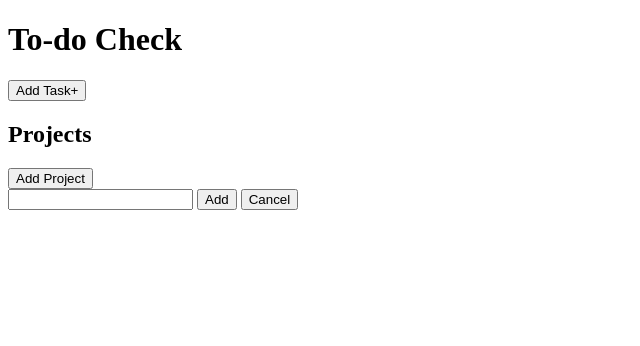
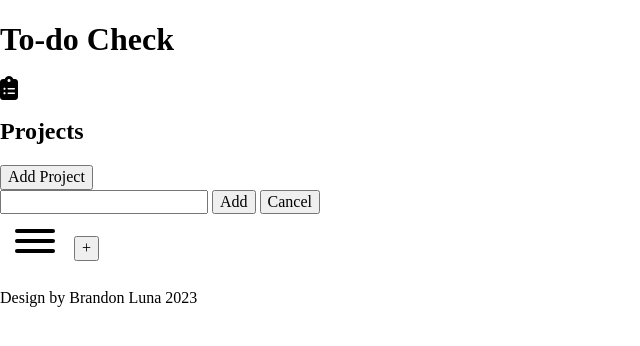
Before and after one commit to BrandonLunaCastro/To-do-List, a plain HTML site: page index.html in a window 1280 px wide. Shown: the whole page, without its empty margins (0-640 px from the left). Drawn offline with nearby package versions, Linux system fonts and the light colour scheme.

Commit message:
style: add basic styles to layout

```diff
--- a/index.html
+++ b/index.html
@@ -1,27 +1,39 @@
 <!DOCTYPE html>
 <html lang="en">
   <head>
-    <meta charset="UTF-8">
-    <meta name="viewport" content="width=device-width, initial-scale=1.0">
-    <script src="https://kit.fontawesome.com/b94ace870d.js" crossorigin="anonymous"></script>
+    <meta charset="UTF-8" />
+    <meta name="viewport" content="width=device-width, initial-scale=1.0" />
+    <link rel="stylesheet" href="./../src/normalize.css" />
+    <link rel="stylesheet" href="../src/hamburgers.css" />
+    <script
+      src="https://kit.fontawesome.com/b94ace870d.js"
+      crossorigin="anonymous"
+    ></script>
     <title>To-do-check</title>
   </head>
   <body>
     <header>
+      <div class="logo">
         <h1>To-do Check</h1>
+        <i class="fa-solid fa-clipboard-list fa-xl"></i>
+      </div>
     </header>
     <main>
-        <button type="button" id="addTask" name="addTask">Add Task+</button>
       <article>
         <dialog class="modal">
           <form class="form">
             <legend>Add Task</legend>
             <label for="title">Title</label>
-                    <input type="text" name="title" id="title">
+            <input type="text" name="title" id="title" />
             <label for="date">Due Date</label>
-                    <input type="date" name="dueDate" id="dueDate">
+            <input type="date" name="dueDate" id="dueDate" />
             <label for="descripion">Description</label>
-                    <textarea name="description" id="descripion" cols="6" rows="1"></textarea>
+            <textarea
+              name="description"
+              id="descripion"
+              cols="6"
+              rows="1"
+            ></textarea>
             <label for="priority">Priority</label>
             <select id="priority" name="priority">
               <option value="hight">Hight</option>
@@ -29,9 +41,11 @@
               <option value="low">Low</option>
             </select>
             <label for="select__project">Project</label>
-                    <select name="project" id="select__project"  class="select__project">
-
-                    </select>
+            <select
+              name="project"
+              id="select__project"
+              class="select__project"
+            ></select>
             <button type="submit" id="add">Add+</button>
           </form>
         </dialog>
@@ -39,11 +53,16 @@
           <form class="form__edit">
             <legend>Edit Task</legend>
             <label for="title">Title</label>
-                    <input type="text" name="title" id="title__edit">
+            <input type="text" name="title" id="title__edit" />
             <label for="date">Due Date</label>
-                    <input type="date" name="dueDate" id="dueDate__edit">
+            <input type="date" name="dueDate" id="dueDate__edit" />
             <label for="descripion">Description</label>
-                    <textarea name="description" id="description__edit" cols="6" rows="1"></textarea>
+            <textarea
+              name="description"
+              id="description__edit"
+              cols="6"
+              rows="1"
+            ></textarea>
             <label for="priority">Priority</label>
             <select id="priority__edit" name="priority">
               <option value="hight">Hight</option>
@@ -51,23 +70,48 @@
               <option value="low">Low</option>
             </select>
             <select name="project" id="edit__select"></select>
-                    <button type="submit" id="add" class="confirm__edit">Confirm edit</button>
+            <button type="submit" id="add" class="confirm__edit">
+              Confirm edit
+            </button>
           </form>
         </dialog>
       </article>
-        <article>
+      <article class="window__projects">
         <h2>Projects</h2>
-            <button class="add__project" type="button" name="add__project" id="add__project">Add Project</button>
+        <button
+          class="add__project"
+          type="button"
+          name="add__project"
+          id="add__project"
+        >
+          Add Project
+        </button>
         <div class="option__project display__none">
-                <input type="text" name="name" id="name">
+          <input type="text" name="name" id="name" />
           <button type="button" id="btn__add" name="btn__add">Add</button>
           <button type="button" id="btn__cancel" name="cancel">Cancel</button>
         </div>
         <div class="projects"></div>
       </article>
-        <article class="tasks"></article>
+      <article class="tasks">
+        <div class="hamburger hamburger--collapse">
+          <div class="hamburger-box">
+            <div class="hamburger-inner"></div>
+          </div>
+        </div>
+
+        <button type="button" id="addTask" name="addTask">+</button>
+      </article>
     </main>
-
+    <footer>
+      <p class="">Design by Brandon Luna 2023</p>
+      <a
+        href="https://github.com/BrandonLunaCastro"
+        rel="noopener"
+        target="_blank"
+        ><i class="fa-brands fa-github fa-2xl" style="color: #ffffff"></i
+      ></a>
+    </footer>
     <script src="main.js"></script>
   </body>
 </html>
```
Lines whose indentation alone changed are shown as unchanged.
